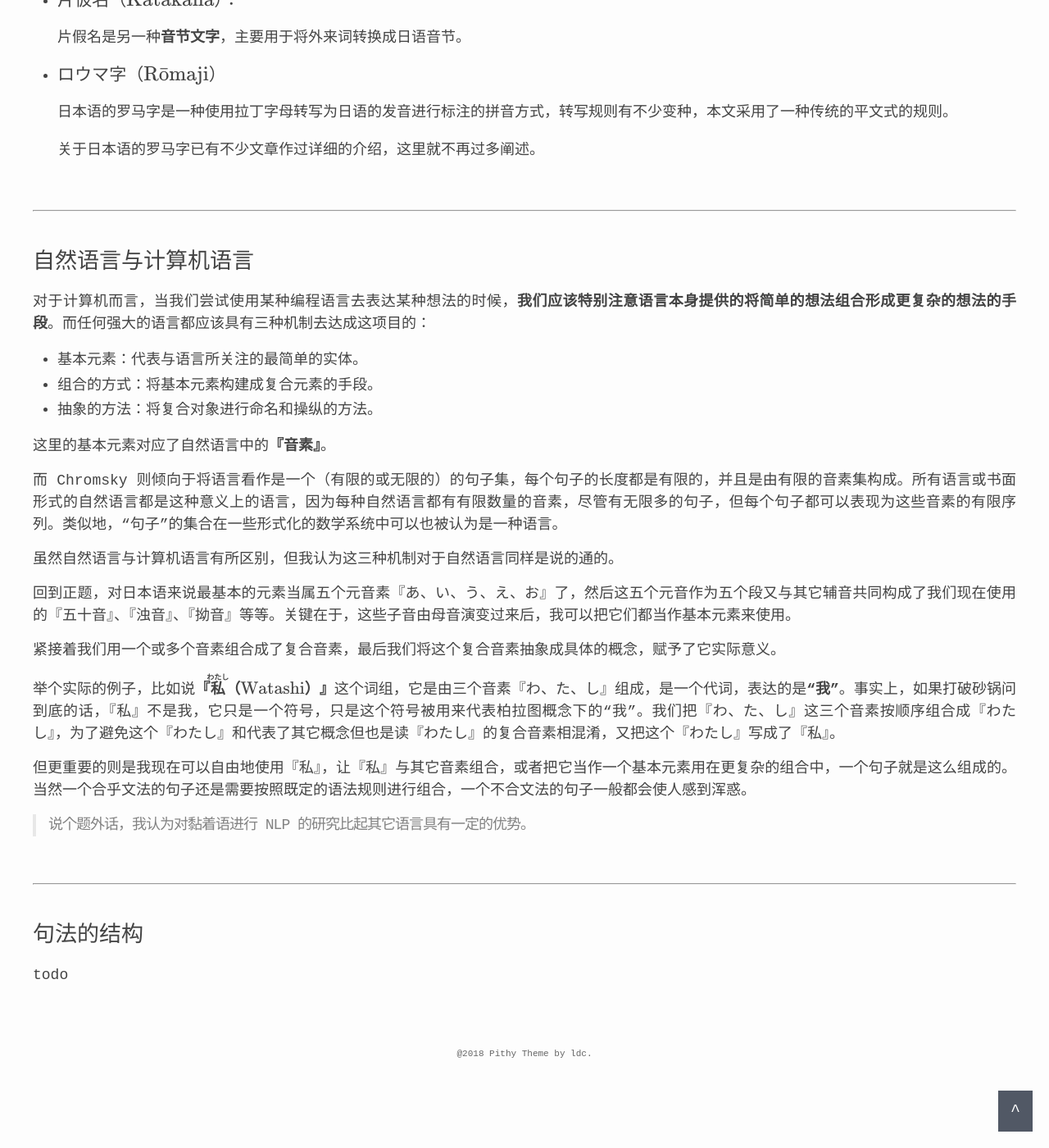
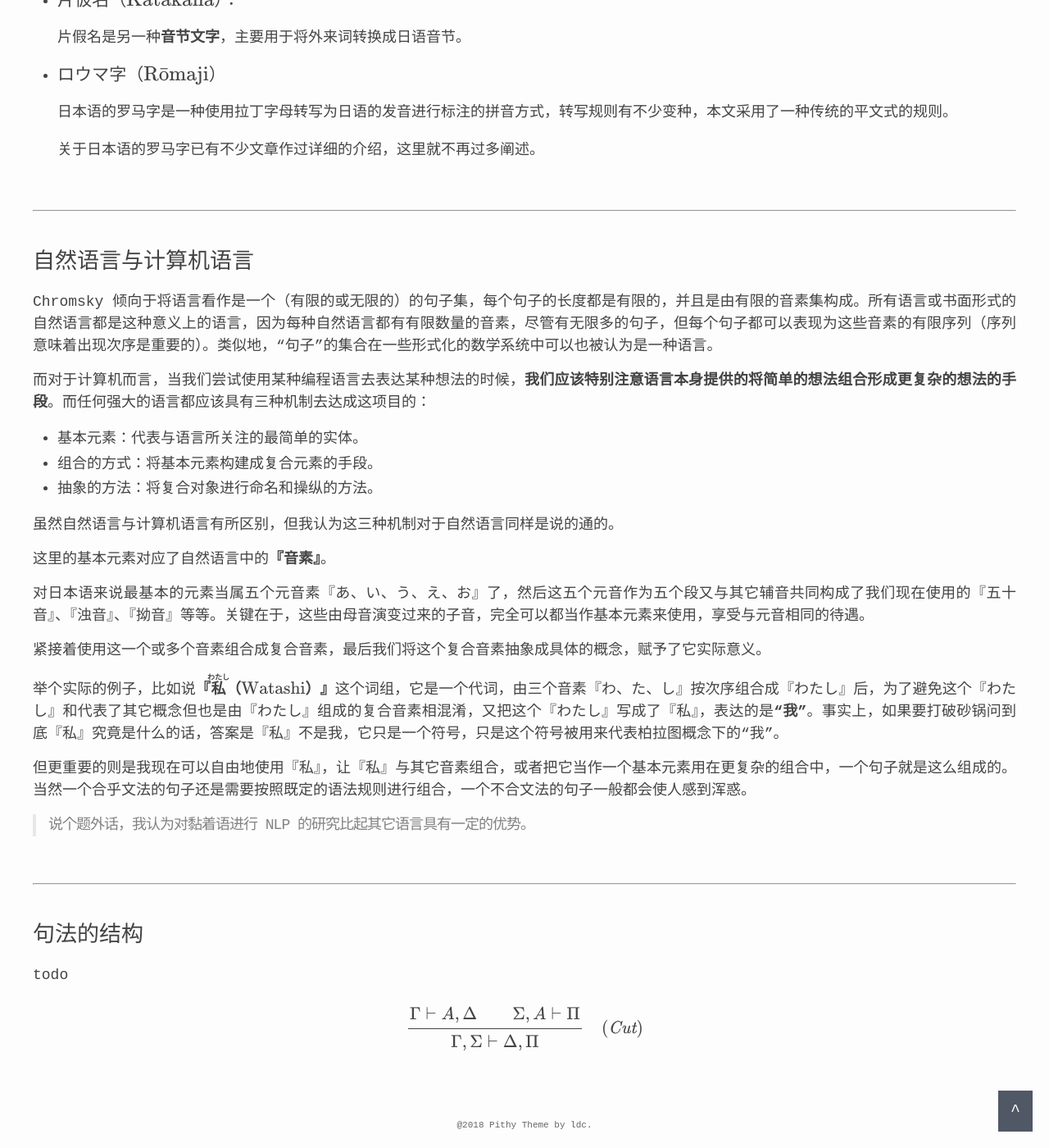
Before and after one commit to ldcc/ldcc.github.io, a Jekyll site: the page built from _posts/2019-01-24-syntax-japanese.md, in a window 1280 px wide and 1400 px high, scrolled down 1163 px. Shown: the whole window at 82% size. Built offline with Jekyll 4.4.1, drawn with Linux system fonts in a browser that asks for light colours; formulas are drawn with MathJax 3.

Commit message:
upd syn-jp for more comfortable expression

```diff
--- a/_posts/2019-01-24-syntax-japanese.md
+++ b/_posts/2019-01-24-syntax-japanese.md
@@ -61,23 +61,23 @@ $$
 
 ## 自然语言与计算机语言
 
-对于计算机而言，当我们尝试使用某种编程语言去表达某种想法的时候，**我们应该特别注意语言本身提供的将简单的想法组合形成更复杂的想法的手段**。而任何强大的语言都应该具有三种机制去达成这项目的：
+Chromsky 倾向于将语言看作是一个（有限的或无限的）的句子集，每个句子的长度都是有限的，并且是由有限的音素集构成。所有语言或书面形式的自然语言都是这种意义上的语言，因为每种自然语言都有有限数量的音素，尽管有无限多的句子，但每个句子都可以表现为这些音素的有限序列（序列意味着出现次序是重要的）。类似地，“句子”的集合在一些形式化的数学系统中可以也被认为是一种语言。
+
+而对于计算机而言，当我们尝试使用某种编程语言去表达某种想法的时候，**我们应该特别注意语言本身提供的将简单的想法组合形成更复杂的想法的手段**。而任何强大的语言都应该具有三种机制去达成这项目的：
 
 - 基本元素：代表与语言所关注的最简单的实体。
 - 组合的方式：将基本元素构建成复合元素的手段。
 - 抽象的方法：将复合对象进行命名和操纵的方法。
 
+虽然自然语言与计算机语言有所区别，但我认为这三种机制对于自然语言同样是说的通的。
+
 这里的基本元素对应了自然语言中的**『音素』**。
 
-而 Chromsky 则倾向于将语言看作是一个（有限的或无限的）的句子集，每个句子的长度都是有限的，并且是由有限的音素集构成。所有语言或书面形式的自然语言都是这种意义上的语言，因为每种自然语言都有有限数量的音素，尽管有无限多的句子，但每个句子都可以表现为这些音素的有限序列。类似地，“句子”的集合在一些形式化的数学系统中可以也被认为是一种语言。
+对日本语来说最基本的元素当属五个元音素『あ、い、う、え、お』了，然后这五个元音作为五个段又与其它辅音共同构成了我们现在使用的『五十音』、『浊音』、『拗音』等等。关键在于，这些由母音演变过来的子音，完全可以都当作基本元素来使用，享受与元音相同的待遇。
 
-虽然自然语言与计算机语言有所区别，但我认为这三种机制对于自然语言同样是说的通的。
+紧接着使用这一个或多个音素组合成复合音素，最后我们将这个复合音素抽象成具体的概念，赋予了它实际意义。
 
-回到正题，对日本语来说最基本的元素当属五个元音素『あ、い、う、え、お』了，然后这五个元音作为五个段又与其它辅音共同构成了我们现在使用的『五十音』、『浊音』、『拗音』等等。关键在于，这些子音由母音演变过来后，我可以把它们都当作基本元素来使用。
-
-紧接着我们用一个或多个音素组合成了复合音素，最后我们将这个复合音素抽象成具体的概念，赋予了它实际意义。
-
-举个实际的例子，比如说**『<ruby>私<rt>わたし</rt>（$$\romize{Watashi}$$）</ruby>』**这个词组，它是由三个音素『わ、た、し』组成，是一个代词，表达的是**“我”**。事实上，如果打破砂锅问到底的话，『私』不是我，它只是一个符号，只是这个符号被用来代表柏拉图概念下的“我”。我们把『わ、た、し』这三个音素按顺序组合成『わたし』，为了避免这个『わたし』和代表了其它概念但也是读『わたし』的复合音素相混淆，又把这个『わたし』写成了『私』。
+举个实际的例子，比如说**『<ruby>私<rt>わたし</rt>（$$\romize{Watashi}$$）</ruby>』**这个词组，它是一个代词，由三个音素『わ、た、し』按次序组合成『わたし』后，为了避免这个『わたし』和代表了其它概念但也是由『わたし』组成的复合音素相混淆，又把这个『わたし』写成了『私』，表达的是**“我”**。事实上，如果要打破砂锅问到底『私』究竟是什么的话，答案是『私』不是我，它只是一个符号，只是这个符号被用来代表柏拉图概念下的“我”。
 
 但更重要的则是我现在可以自由地使用『私』，让『私』与其它音素组合，或者把它当作一个基本元素用在更复杂的组合中，一个句子就是这么组成的。当然一个合乎文法的句子还是需要按照既定的语法规则进行组合，一个不合文法的句子一般都会使人感到浑惑。
 
@@ -93,4 +93,8 @@ $$
 
 todo
 
+$$
+\cfrac{\Gamma \vdash A, \Delta \qquad \Sigma, A \vdash \Pi} {\Gamma, \Sigma \vdash \Delta, \Pi} \quad(\mathit{Cut})
+$$
+
 <ruby><rt></rt></ruby>
```
